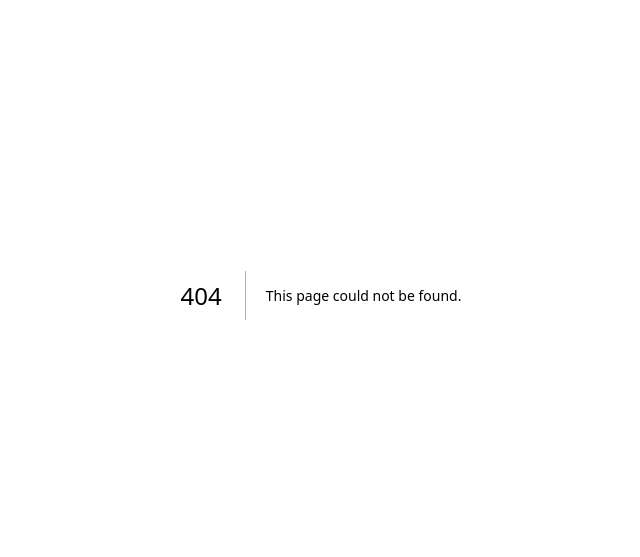
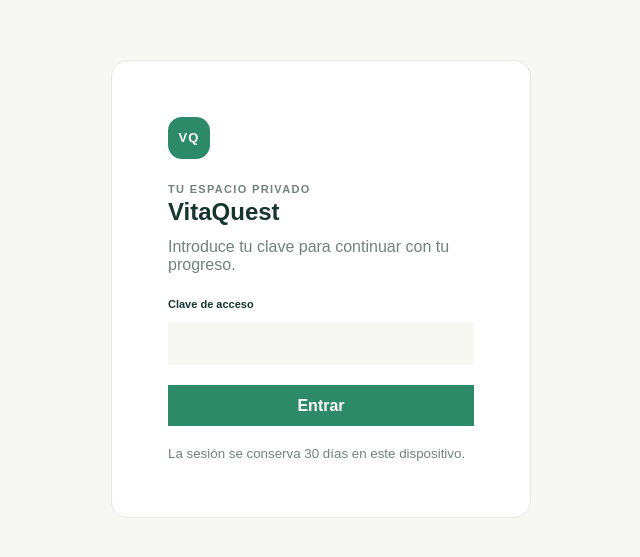
Before and after one commit to warante/vitaquest, a Next.js app: page /login in a window 1280 px wide. Before the commit this address had no page. Shown: the part 105-662 px from the top of the page, without its empty margins (319-959 px from the left). Built offline with nearby package versions, Linux system fonts and the light colour scheme.

Commit message:
Add private access login

```diff
--- a/app/globals.css
+++ b/app/globals.css
@@ -902,6 +902,65 @@ nav {
   font-weight: var(--weight-heavy);
   cursor: pointer;
 }
+.login-shell {
+  display: grid;
+  min-height: 100svh;
+  place-items: center;
+  padding: var(--layout-mobile-pad);
+  background: var(--paper);
+}
+.login-card {
+  width: min(100%, 420px);
+  padding: clamp(2rem, 6vw, 3.5rem);
+  border: var(--border-thin) solid var(--line);
+  border-radius: var(--radius-panel);
+  background: var(--card);
+}
+.login-card .brand-mark {
+  margin-bottom: var(--space-6);
+}
+.login-card h1 {
+  margin: 0.2rem 0 0;
+}
+.login-copy {
+  margin: var(--space-3) 0 var(--space-6);
+  color: var(--muted);
+}
+.login-card form {
+  display: grid;
+  gap: var(--space-3);
+}
+.login-card label {
+  font-size: var(--type-label);
+  font-weight: var(--weight-heavy);
+}
+.login-card input {
+  width: 100%;
+  border: var(--border-thin) solid var(--line-strong);
+  border-radius: var(--radius-button);
+  padding: 0.8rem 0.9rem;
+  background: var(--paper);
+  color: var(--ink);
+  font: inherit;
+}
+.login-card input:focus-visible {
+  outline: 3px solid var(--orange-soft);
+  outline-offset: 2px;
+}
+.login-button {
+  width: 100%;
+  margin-top: var(--space-2);
+}
+.login-error {
+  margin: 0;
+  color: var(--orange-dark);
+  font-size: var(--type-caption);
+}
+.login-note {
+  display: block;
+  margin-top: var(--space-5);
+  color: var(--muted);
+}
 .primary-button:disabled {
   opacity: 0.65;
   cursor: wait;
--- /dev/null
+++ b/app/login/page.tsx
@@ -0,0 +1,64 @@
+"use client"
+
+import { useState } from "react"
+
+export default function LoginPage(): React.ReactElement {
+  const [accessKey, setAccessKey] = useState("")
+  const [error, setError] = useState("")
+  const [submitting, setSubmitting] = useState(false)
+
+  async function submit(event: React.FormEvent<HTMLFormElement>): Promise<void> {
+    event.preventDefault()
+    setSubmitting(true)
+    setError("")
+    try {
+      const response = await fetch("/api/auth/login", {
+        method: "POST",
+        headers: { "content-type": "application/json" },
+        body: JSON.stringify({ accessKey }),
+      })
+      if (!response.ok) {
+        setError("La clave no es correcta.")
+        return
+      }
+      const next = new URLSearchParams(window.location.search).get("next") ?? "/"
+      window.location.assign(next.startsWith("/") ? next : "/")
+    } catch {
+      setError("No se pudo conectar. Inténtalo de nuevo.")
+    } finally {
+      setSubmitting(false)
+    }
+  }
+
+  return (
+    <main className="login-shell">
+      <section className="login-card" aria-labelledby="login-title">
+        <div className="brand-mark">VQ</div>
+        <p className="eyebrow">Tu espacio privado</p>
+        <h1 id="login-title">VitaQuest</h1>
+        <p className="login-copy">Introduce tu clave para continuar con tu progreso.</p>
+        <form onSubmit={(event) => void submit(event)}>
+          <label htmlFor="access-key">Clave de acceso</label>
+          <input
+            id="access-key"
+            name="accessKey"
+            type="password"
+            autoComplete="current-password"
+            value={accessKey}
+            onChange={(event) => setAccessKey(event.target.value)}
+            required
+          />
+          {error ? (
+            <p className="login-error" role="alert">
+              {error}
+            </p>
+          ) : null}
+          <button className="primary-button login-button" type="submit" disabled={submitting}>
+            {submitting ? "Comprobando…" : "Entrar"}
+          </button>
+        </form>
+        <small className="login-note">La sesión se conserva 30 días en este dispositivo.</small>
+      </section>
+    </main>
+  )
+}
```
Also changed, not shown: app/api/auth/login/route.ts (added, +42 -0 lines), app/auth.ts (added, +30 -0 lines), middleware.ts (added, +25 -0 lines), 1 other file (tests, documents, lock files or other folders).
